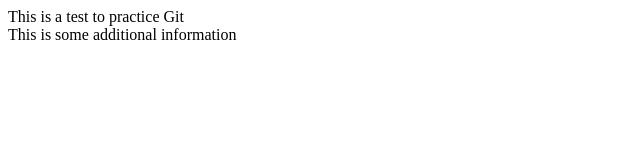
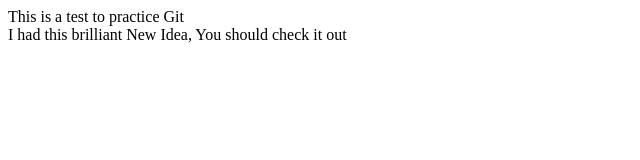
Before and after one commit to chu-david/gitLearning, a plain HTML site: page index.html in a window 1280 px wide. Shown: the whole page, without its empty margins (0-640 px from the left). Drawn offline with Linux system fonts and the light colour scheme.

Commit message:
new branch new commit

```diff
--- a/index.html
+++ b/index.html
@@ -10,7 +10,7 @@
 
     <div>This is a test to practice Git</div>
 
-    <div>This is some additional information</div>
+    <div>I had this brilliant New Idea, You should check it out</div>
 
 </body>
 </html>
```
